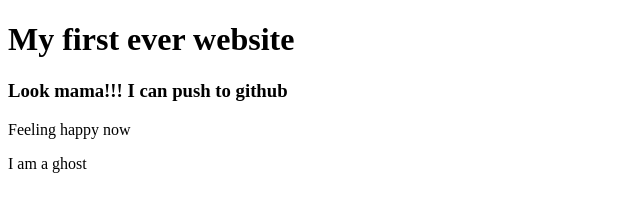
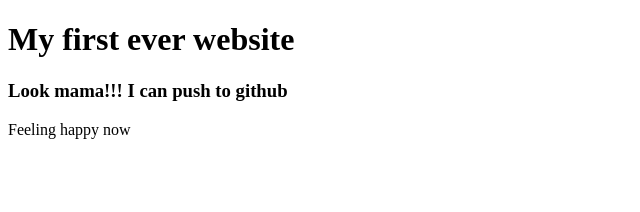
Before and after one commit to mushfiqTechnology/my-first-website, a plain HTML site: page index.html in a window 1280 px wide. Shown: the full height of the page, 0-640 px from the left. Drawn offline with Linux system fonts and the light colour scheme.

Commit message:
fell added

```diff
--- a/index.html
+++ b/index.html
@@ -10,6 +10,5 @@
     <h1>My first ever website</h1>
     <h3>Look mama!!! I can push to github</h3>
     <p>Feeling happy now</p>
-    <p>I am a ghost</p>
 </body>
 </html>
```
